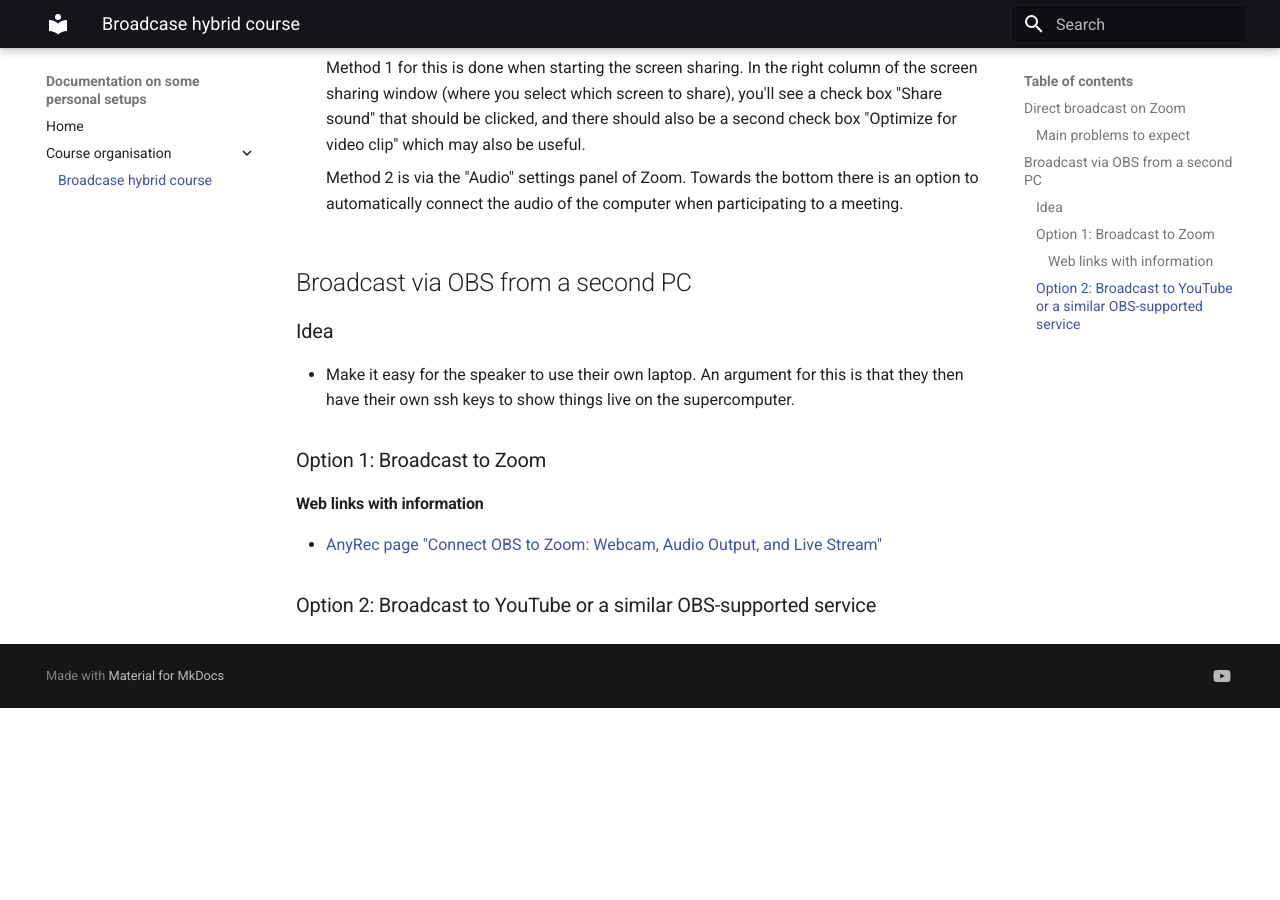
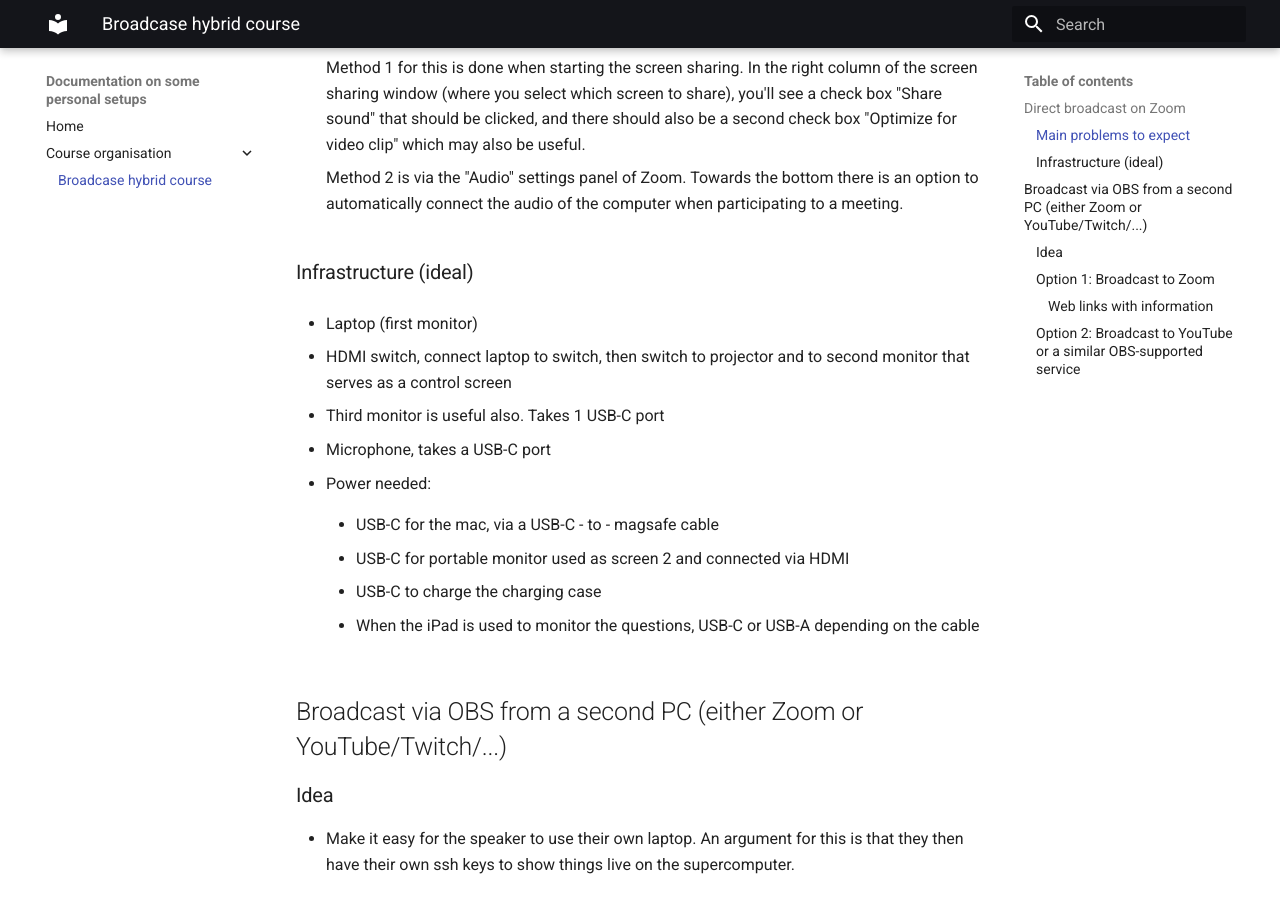
Before and after one commit to klust/PersonalSetupsDocs, an MkDocs documentation site: the page built from docs/Course_organisation/01_hybrid_video.md, in a window 1280 px wide and 900 px high, scrolled down 356 px. Built offline with MkDocs 1.6.1 and Material for MkDocs 9.7.7, drawn with Linux system fonts in a browser that asks for light colours; before the commit the page ends 1064 px from its top, so only the background shows below that.

Commit message:
Broadcast to zoom.

```diff
--- a/docs/Course_organisation/01_hybrid_video.md
+++ b/docs/Course_organisation/01_hybrid_video.md
@@ -20,8 +20,29 @@
     to automatically connect the audio of the computer when participating to a meeting.
 
 
+### Infrastructure (ideal)
 
-## Broadcast via OBS from a second PC
+-   Laptop (first monitor)
+
+-   HDMI switch, connect laptop to switch, then switch to projector and to second monitor
+    that serves as a control screen
+
+-   Third monitor is useful also. Takes 1 USB-C port
+
+-   Microphone, takes a USB-C port
+
+-   Power needed:
+
+    -   USB-C for the mac, via a USB-C - to - magsafe cable
+
+    -   USB-C for portable monitor used as screen 2 and connected via HDMI
+
+    -   USB-C to charge the charging case
+
+    -   When the iPad is used to monitor the questions, USB-C or USB-A depending on the cable
+
+
+## Broadcast via OBS from a second PC (either Zoom or YouTube/Twitch/...)
 
 ### Idea
 
```
